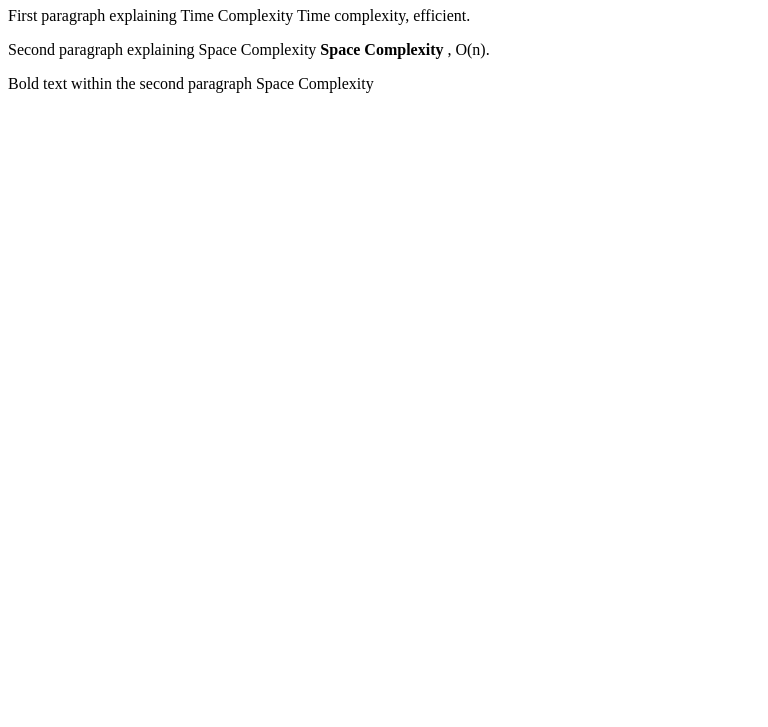
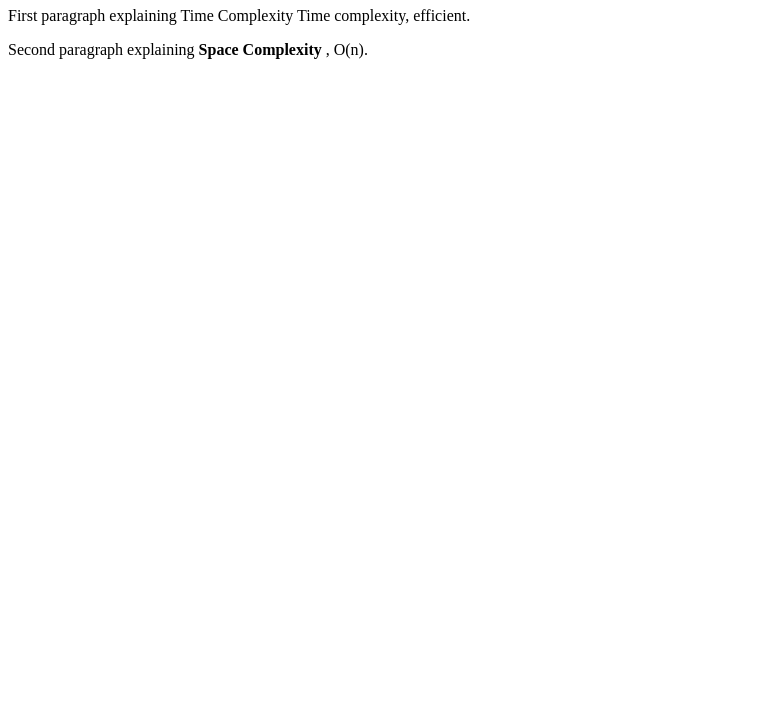
Before and after one commit to acciojob/time-and-space-complexity-praveensingh1999, a website: page main.html in a window 1280 px wide. Shown: the part 73-800 px from the top of the page, without its empty margins (0-768 px from the left). Drawn offline with Linux system fonts and the light colour scheme.

Commit message:
created a submission

```diff
--- a/main.html
+++ b/main.html
@@ -10,8 +10,8 @@
 	<!-- the entire body must be written by student -->
 	<h1>Heading for the document Time, Space, Complexity </h1>
 	<p >First paragraph explaining Time Complexity Time complexity, efficient.</p>
-<p >Second paragraph explaining Space Complexity <b>Space Complexity</b>  , O(n). </p>
-	<p id="Space Complexity">Bold text within the second paragraph Space Complexity</p>
+<p >Second paragraph explaining  <b>Space Complexity</b>  , O(n). </p>
+
 	<script type="text/javascript" src="./script.js">
 </script>
 
```
